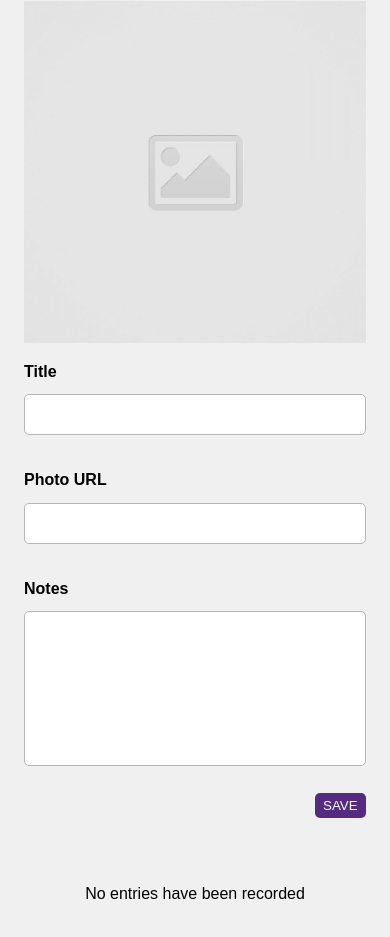
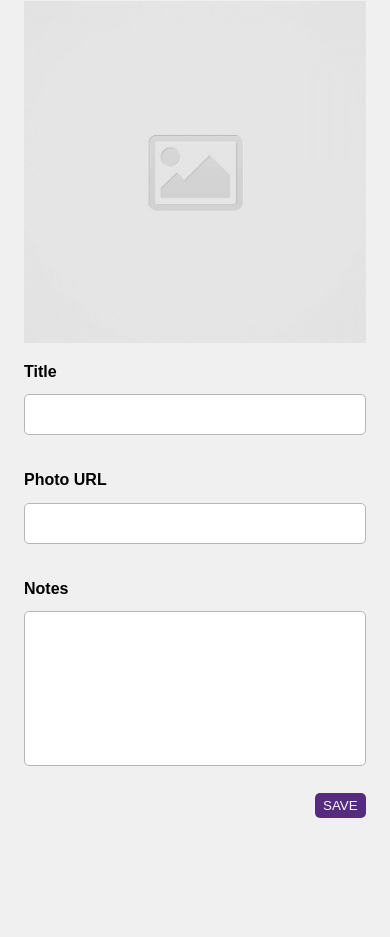
Before and after one commit to justinsong1608/code-journal, a website: page index.html in a window 390 px wide. Shown: the part 147-1084 px from the top of the page. After the commit the page ends 1013 px from the top, so only its background shows below. Drawn offline with Linux system fonts and the light colour scheme; a web font is replaced by a local one.

Commit message:
Created a function named toggleNoEntries. #2

```diff
--- a/js/main.js
+++ b/js/main.js
@@ -62,3 +62,14 @@ document.addEventListener('DOMContentLoaded', event => {
     $uList.appendChild(renderEntry(data.entries[i]));
   }
 });
+
+var $dataView = document.querySelector('div[data-view="entries"]');
+function toggleNoEntries() {
+  var $noEntry = document.querySelector('li');
+  if ($dataView === undefined) {
+    $noEntry.setAttribute('class', 'row');
+  } else {
+    $noEntry.setAttribute('class', 'hidden');
+  }
+}
+toggleNoEntries();
```
Also changed, not shown: index.html (+1 -0 lines).
